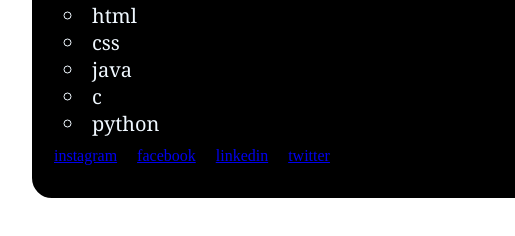
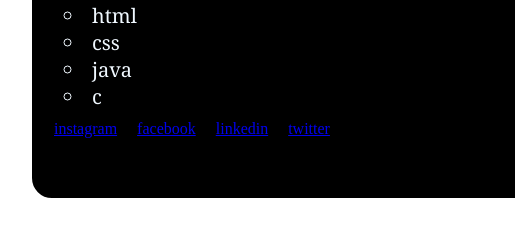
Before and after one commit to Arpitha0306/DCL_Project, a plain HTML site: page port.html in a window 1280 px wide. Shown: the part 436-672 px from the top of the page, 203-718 px from the left. Drawn offline with Linux system fonts and the light colour scheme.

Commit message:
Update port.html

```diff
--- a/port.html
+++ b/port.html
@@ -19,7 +19,7 @@
             <li>css</li>
             <li>java</li>
             <li>c</li>
-            <li>python</li>
+
             </div>
             <div class="ah">
                 <a href="https://www.instagram.com/krisjenner/">instagram</a>
```
